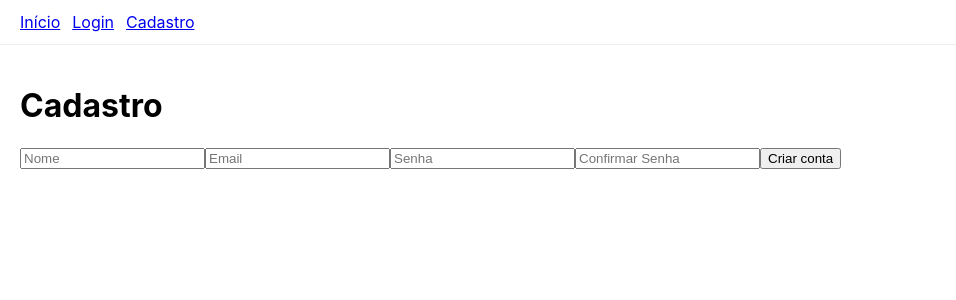
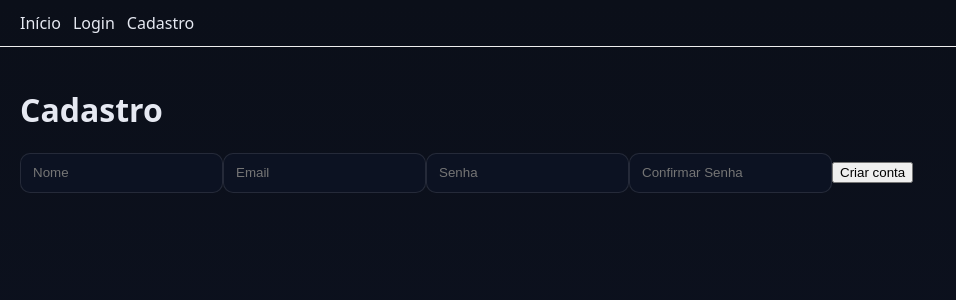
Before and after one commit to biagalindoo/streaming-portfolio, a React (Create React App) app in the folder streaming-portfolio-frontend/: page /signup in a window 1280 px wide. Shown: the top 300 px of the page, without its empty margins (0-956 px from the left). Built offline with nearby package versions, Linux system fonts and the light colour scheme.

Commit message:
chore: import additional styles.css in index.js

```diff
--- a/streaming-portfolio-frontend/src/index.js
+++ b/streaming-portfolio-frontend/src/index.js
@@ -1,6 +1,7 @@
 import React from 'react';
 import { createRoot } from 'react-dom/client';
 import './index.css';
+import './styles.css';
 import App from './App';
 import reportWebVitals from './reportWebVitals';
 
--- /dev/null
+++ b/streaming-portfolio-frontend/src/styles.css
@@ -0,0 +1,65 @@
+/* Global styles for the streaming app */
+:root {
+  --bg: #0b0f19;
+  --surface: #111726;
+  --muted: #8b93a7;
+  --text: #e6e9f2;
+  --primary: #6c5ce7;
+  --primary-700: #5b4dd1;
+  --accent: #00d4ff;
+}
+
+* { box-sizing: border-box; }
+
+html, body, #root { height: 100%; }
+
+body {
+  margin: 0;
+  font-family: ui-sans-serif, system-ui, -apple-system, Segoe UI, Roboto, Helvetica, Arial, "Apple Color Emoji", "Segoe UI Emoji";
+  background: linear-gradient(180deg, #0b0f19 0%, #0d1324 100%);
+  color: var(--text);
+}
+
+a { color: inherit; text-decoration: none; }
+
+.container { max-width: 1200px; margin: 0 auto; padding: 16px; }
+
+.header {
+  position: sticky; top: 0; z-index: 10;
+  background: rgba(17, 23, 38, 0.75);
+  -webkit-backdrop-filter: blur(8px);
+  backdrop-filter: blur(8px);
+  border-bottom: 1px solid rgba(255,255,255,0.06);
+}
+
+.brand { display: flex; align-items: center; gap: 10px; font-weight: 700; }
+.brand-dot { width: 10px; height: 10px; border-radius: 999px; background: var(--accent); box-shadow: 0 0 16px var(--accent); }
+
+.nav { display: flex; gap: 16px; align-items: center; }
+.nav a { color: var(--muted); }
+.nav a.active, .nav a:hover { color: var(--text); }
+
+.grid { display: grid; gap: 16px; grid-template-columns: repeat(auto-fill, minmax(180px, 1fr)); }
+
+.card { background: #0e1424; border: 1px solid rgba(255,255,255,0.06); border-radius: 12px; overflow: hidden; transition: transform .2s ease, box-shadow .2s ease; }
+.card:hover { transform: translateY(-2px); box-shadow: 0 8px 24px rgba(0,0,0,0.35); }
+.card img { display: block; width: 100%; height: 270px; object-fit: cover; }
+.card-body { padding: 12px; }
+.card-title { font-size: 14px; margin: 0 0 6px; }
+.card-meta { font-size: 12px; color: var(--muted); }
+
+.searchbar { display: flex; gap: 10px; margin: 16px 0 24px; }
+.input, input[type="text"], input[type="email"], input[type="password"], .button { height: 40px; border-radius: 10px; border: 1px solid rgba(255,255,255,0.1); background: #0c1222; color: var(--text); padding: 0 12px; }
+.button { background: var(--primary); border: none; font-weight: 600; cursor: pointer; }
+.button:hover { background: var(--primary-700); }
+
+.auth-form { max-width: 380px; margin: 32px auto; display: grid; gap: 12px; }
+.auth-form h1 { margin: 0 0 8px; }
+.error { color: #ff6b6b; }
+.success { color: #2fd27a; }
+
+.detail { display: grid; grid-template-columns: 260px 1fr; gap: 24px; }
+.poster { width: 100%; border-radius: 12px; border: 1px solid rgba(255,255,255,0.06); }
+.meta { color: var(--muted); }
+
+.footer { margin-top: 40px; padding: 20px 0; color: var(--muted); border-top: 1px solid rgba(255,255,255,0.06); }
```
